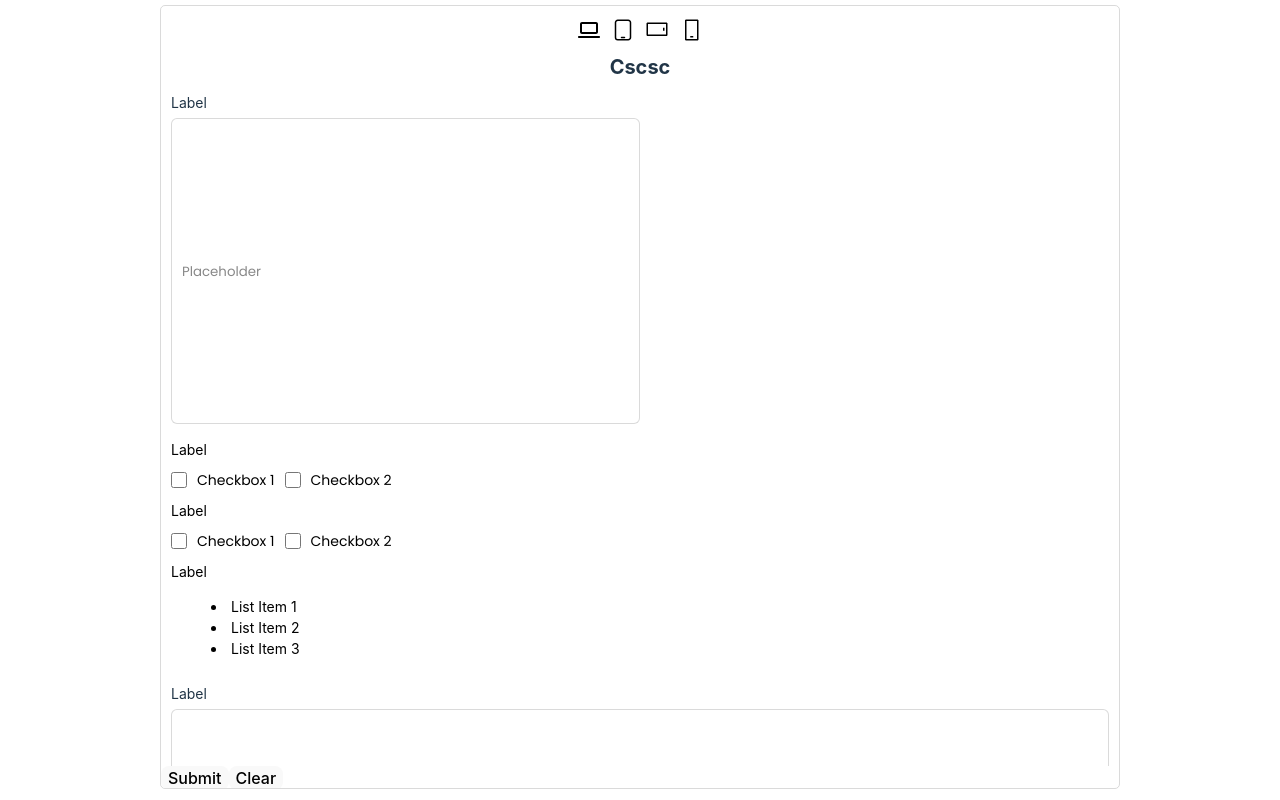
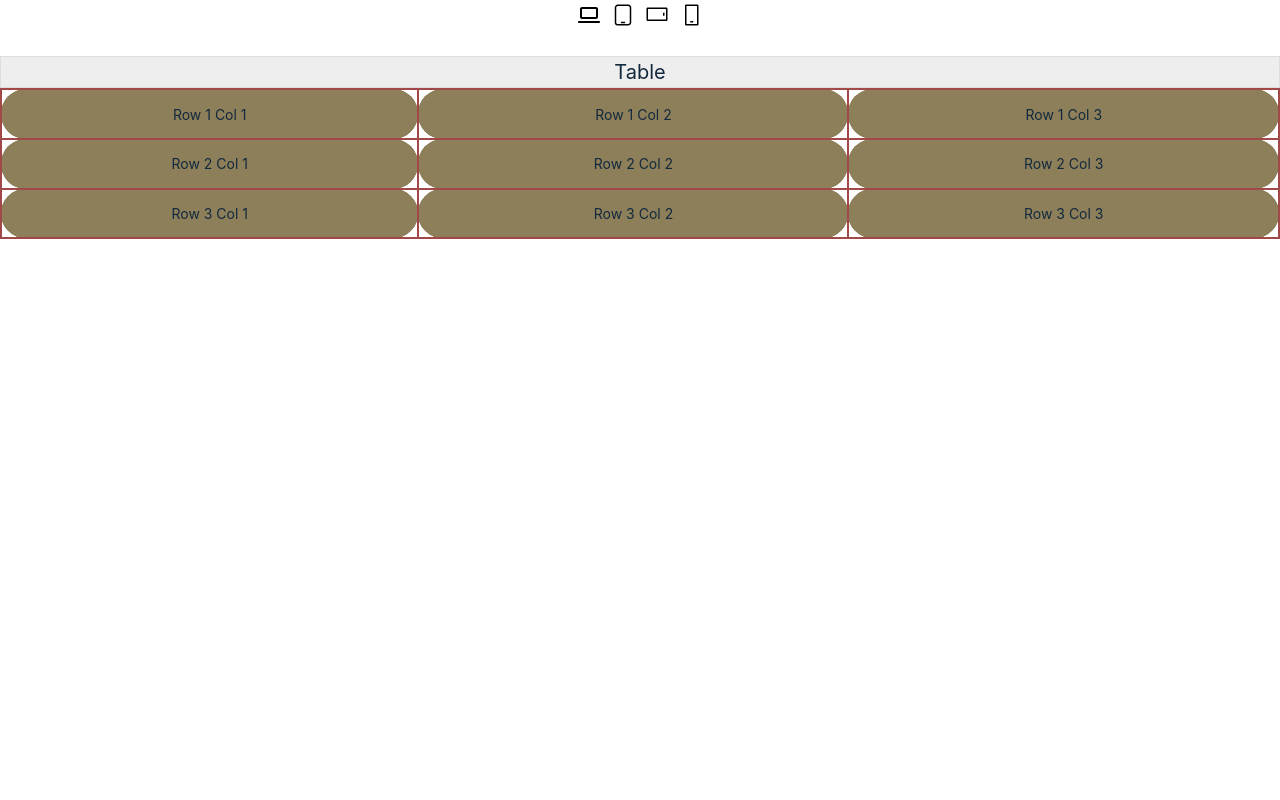
Before and after one commit to jshah3821/dynamic-form-for-project, a React (Vite) app: page / in a window 1280 px wide. Built offline with nearby package versions, Linux system fonts and the light colour scheme.

Commit message:
Single form editor
    Text input placeholder color
    List align second time issue

    Single form preview

    Text input placeholder color
    Text input right spacing not working

    Label items is not going in center

    Single page editor

    Table item align

    fixed

```diff
--- a/src/App.jsx
+++ b/src/App.jsx
@@ -21,16 +21,16 @@ function App() {
   console.log("==>", json.formName);
 
   return (
-    <FormBuilder
+    // <FormBuilder
+    //   jsonData={removeQuotesFromKeys(json?.canvasFields)}
+    //   formName={removeQuotesFromKeys(json?.formName)}
+    //   canvasStyle={json?.canvasCssStyling}
+    // />
+
+    <PageBuilder
       jsonData={removeQuotesFromKeys(json?.canvasFields)}
-      formName={removeQuotesFromKeys(json?.formName)}
       canvasStyle={json?.canvasCssStyling}
     />
-
-    // <PageBuilder
-    //   jsonData={removeQuotesFromKeys(json?.canvasFields)}
-    //   canvasStyle={json?.canvasCssStyling}
-    // />
   );
 }
 
--- a/src/components/Elements/FormBuilder.css
+++ b/src/components/Elements/FormBuilder.css
@@ -1270,9 +1270,14 @@ textarea {
 
 .list-conatiner {
   width: 100%;
-  list-style-position: inside !important;
+  /* list-style-position: inside !important; */
   overflow: auto;
   /* margin-bottom: 0px; */
+}
+
+li {
+  /* list-style: unset !important; */
+  list-style-position: inside;
 }
 
 .list-conatiner::-webkit-scrollbar {
--- a/src/components/Elements/ListElement/ListElement.tsx
+++ b/src/components/Elements/ListElement/ListElement.tsx
@@ -65,6 +65,15 @@ const ListElement = ({ listData, key }) => {
     paddingBottom: listStyle?.paddingBottom,
   };
 
+  const borderListItem = {
+    borderColor: listStyle?.borderColor,
+    borderWidth: listStyle?.borderWidth,
+    borderStyle: listStyle?.borderStyle,
+    borderRadius: listStyle?.borderRadius,
+  };
+
+  console.log("listStyle", listStyle);
+
   return (
     <div className="le_container" key={key} style={listItemContainer}>
       <p style={listItemTextStyle} className="le_list_container">
@@ -73,7 +82,18 @@ const ListElement = ({ listData, key }) => {
       <ul className="list-conatiner" style={listStyle}>
         {listItemDetails?.length > 0
           ? listItemDetails?.map((item, i) => {
-              return <li key={i}> {item?.name}</li>;
+              return (
+                <li
+                  style={
+                    (removeKeyInObject(listItemTextStyle, borderListItem),
+                    { listStylePosition: "inside !important" })
+                  }
+                  key={i}
+                >
+                  {" "}
+                  {item?.name}
+                </li>
+              );
             })
           : null}
       </ul>
--- a/src/components/Elements/Table/TableElement.tsx
+++ b/src/components/Elements/Table/TableElement.tsx
@@ -93,6 +93,9 @@ import "./TableStyles.css";
 const TableElement = ({ tableProps }) => {
   const tableHeadStyles = tableProps?.headingStyle;
   const tableCellStyles = tableProps?.tableStyle;
+
+  console.log("tableCellStyles", tableCellStyles);
+
   return (
     <div className="te_container">
       <p className="te_heading_text" style={tableHeadStyles}>
--- a/src/data.json
+++ b/src/data.json
@@ -1,339 +1,93 @@
 {
   "canvasFields": [
     {
-      "selectionType": "form",
-      "type": "element",
-      "subType": "input",
-      "title": "Text Input",
-      "properties": {
-        "type": "Text",
-        "name": "Name",
-        "label": "Label",
-        "placeholder": "Placeholder"
-      },
-      "validation": { "minLength": "", "maxLength": "", "required": false },
-      "style": {
-        "height": "50%",
-        "width": "50%",
-        "backgroundColor": "",
-        "color": "",
-        "paddingTop": "",
-        "marginTop": "",
-        "fontSize": "14px",
+      "selectionType": "page",
+      "type": "component",
+      "subType": "table",
+      "title": "Table",
+      "tableHeadingDetails": { "tableHeading": "Table" },
+      "headingStyle": {
+        "width": "",
+        "height": "",
+        "typography": "",
+        "fontSize": "20px",
+        "fontWeight": "400",
+        "lineHeight": "",
+        "textAlign": "center",
+        "color": "#13293d",
         "fontStyle": "",
         "fontFamily": "",
-        "fontWeight": "",
-        "textAlign": "",
-        "lineHeight": "",
         "textDecoration": "",
         "textTransform": "",
-        "direction": "",
-        "ratio": "",
-        "minWidth": "",
-        "minHeight": "",
-        "maxWidth": "",
-        "maxHeight": "",
-        "objectFit": "contain",
+        "overflow": "",
+        "backgroundColor": "#eee",
         "isBorder": "",
-        "borderWidth": "",
-        "borderStyle": "",
-        "borderColor": "",
-        "borderTopWidth": "",
-        "borderTopStyle": "",
-        "borderTopColor": "",
-        "borderRightWidth": "",
-        "borderRightStyle": "",
-        "borderRightColor": "",
-        "borderBottomWidth": "",
-        "borderBottomStyle": "",
-        "borderBottomColor": "",
-        "borderLeftWidth": "",
-        "borderLeftStyle": "",
-        "borderLeftColor": "",
-        "borderRadius": "",
-        "borderTopLeftRadius": "",
-        "borderTopRightRadius": "",
-        "borderBottomLeftRadius": "",
-        "borderBottomRightRadius": ""
+        "borderWidth": "1px",
+        "borderStyle": "solid",
+        "borderColor": "#dddddd",
+        "borderTopWidth": "1px",
+        "borderTopStyle": "solid",
+        "borderTopColor": "#dddddd",
+        "borderRightWidth": "1px",
+        "borderRightStyle": "solid",
+        "borderRightColor": "#dddddd",
+        "borderBottomWidth": "1px",
+        "borderBottomStyle": "solid",
+        "borderBottomColor": "#dddddd",
+        "borderLeftWidth": "1px",
+        "borderLeftStyle": "solid",
+        "borderLeftColor": "#dddddd",
+        "borderRadius": "0px",
+        "borderTopLeftRadius": "0px",
+        "borderTopRightRadius": "0px",
+        "borderBottomLeftRadius": "0px",
+        "borderBottomRightRadius": "0px"
       },
-      "id": "ut5ulNYNkIZRL3WBfZcyp",
-      "isSelectedField": false
-    },
-    {
-      "selectionType": "form",
-      "type": "element",
-      "subType": "checkbox",
-      "title": "Checkbox",
-      "properties": {
-        "label": "Label",
-        "optionDetails": [
-          { "label": "Checkbox 1", "value": "checkbox 1" },
-          { "label": "Checkbox 2", "value": "checkbox 2" }
+      "tableStyle": {
+        "width": "",
+        "height": "",
+        "typography": "",
+        "backgroundColor": "#8c7f5a",
+        "color": "#13293d",
+        "fontSize": "14px",
+        "fontWeight": "400",
+        "lineHeight": "",
+        "textAlign": "center",
+        "fontStyle": "",
+        "fontFamily": "",
+        "textDecoration": "",
+        "textTransform": "",
+        "isBorder": "",
+        "borderWidth": "2px",
+        "borderStyle": "solid",
+        "borderColor": "#a34848",
+        "borderTopWidth": "2px",
+        "borderTopStyle": "solid",
+        "borderTopColor": "#a34848",
+        "borderRightWidth": "2px",
+        "borderRightStyle": "solid",
+        "borderRightColor": "#a34848",
+        "borderBottomWidth": "2px",
+        "borderBottomStyle": "solid",
+        "borderBottomColor": "#a34848",
+        "borderLeftWidth": "2px",
+        "borderLeftStyle": "solid",
+        "borderLeftColor": "#a34848",
+        "borderRadius": "50px",
+        "borderTopLeftRadius": "50px",
+        "borderTopRightRadius": "50px",
+        "borderBottomLeftRadius": "50px",
+        "borderBottomRightRadius": "50px"
+      },
+      "tableDetails": {
+        "tableData": [
+          ["Row 1 Col 1", "Row 1 Col 2", "Row 1 Col 3"],
+          ["Row 2 Col 1", "Row 2 Col 2", "Row 2 Col 3"],
+          ["Row 3 Col 1", "Row 3 Col 2", "Row 3 Col 3"]
         ]
       },
-      "style": {
-        "height": "",
-        "width": "",
-        "backgroundColor": "",
-        "color": "black",
-        "paddingTop": "",
-        "marginTop": "",
-        "fontSize": "14px",
-        "fontStyle": "",
-        "fontFamily": "",
-        "fontWeight": "",
-        "textAlign": "",
-        "textDecoration": "",
-        "textTransform": "",
-        "ratio": "",
-        "minWidth": "",
-        "minHeight": "",
-        "maxWidth": "",
-        "maxHeight": "",
-        "objectFit": "contain",
-        "isBorder": "",
-        "borderWidth": "",
-        "borderStyle": "",
-        "borderColor": "",
-        "borderTopWidth": "",
-        "borderTopStyle": "",
-        "borderTopColor": "",
-        "borderRightWidth": "",
-        "borderRightStyle": "",
-        "borderRightColor": "",
-        "borderBottomWidth": "",
-        "borderBottomStyle": "",
-        "borderBottomColor": "",
-        "borderLeftWidth": "",
-        "borderLeftStyle": "",
-        "borderLeftColor": "",
-        "borderRadius": "",
-        "borderTopLeftRadius": "",
-        "borderTopRightRadius": "",
-        "borderBottomLeftRadius": "",
-        "borderBottomRightRadius": ""
-      },
-      "validation": { "required": false },
-      "id": "lMfEO-kS4uXcEb03jbI-D",
-      "isSelectedField": false
-    },
-    {
-      "selectionType": "form",
-      "type": "element",
-      "subType": "checkbox",
-      "title": "Checkbox",
-      "properties": {
-        "label": "Label",
-        "optionDetails": [
-          { "label": "Checkbox 1", "value": "checkbox 1" },
-          { "label": "Checkbox 2", "value": "checkbox 2" }
-        ]
-      },
-      "style": {
-        "height": "",
-        "width": "",
-        "backgroundColor": "",
-        "color": "black",
-        "paddingTop": "",
-        "marginTop": "",
-        "fontSize": "14px",
-        "fontStyle": "",
-        "fontFamily": "",
-        "fontWeight": "",
-        "textAlign": "",
-        "textDecoration": "",
-        "textTransform": "",
-        "ratio": "",
-        "minWidth": "",
-        "minHeight": "",
-        "maxWidth": "",
-        "maxHeight": "",
-        "objectFit": "contain",
-        "isBorder": "",
-        "borderWidth": "",
-        "borderStyle": "",
-        "borderColor": "",
-        "borderTopWidth": "",
-        "borderTopStyle": "",
-        "borderTopColor": "",
-        "borderRightWidth": "",
-        "borderRightStyle": "",
-        "borderRightColor": "",
-        "borderBottomWidth": "",
-        "borderBottomStyle": "",
-        "borderBottomColor": "",
-        "borderLeftWidth": "",
-        "borderLeftStyle": "",
-        "borderLeftColor": "",
-        "borderRadius": "",
-        "borderTopLeftRadius": "",
-        "borderTopRightRadius": "",
-        "borderBottomLeftRadius": "",
-        "borderBottomRightRadius": ""
-      },
-      "validation": { "required": false },
-      "id": "LRo8e7EHzswxUfaYY88cS",
-      "isSelectedField": false
-    },
-    {
-      "selectionType": "form",
-      "type": "element",
-      "subType": "list",
-      "title": "List",
-      "properties": {
-        "type": "Text",
-        "name": "Name",
-        "label": "Label",
-        "listStyle": {
-          "height": "",
-          "width": "",
-          "backgroundColor": "",
-          "color": "black",
-          "paddingTop": "",
-          "marginTop": "",
-          "fontSize": "14px",
-          "fontStyle": "",
-          "fontFamily": "",
-          "fontWeight": "",
-          "textDecoration": "",
-          "textTransform": "",
-          "direction": "",
-          "ratio": "",
-          "minWidth": "",
-          "minHeight": "",
-          "maxWidth": "",
-          "maxHeight": "",
-          "objectFit": "contain",
-          "isBorder": "",
-          "borderWidth": "",
-          "borderStyle": "",
-          "borderColor": "",
-          "borderTopWidth": "",
-          "borderTopStyle": "",
-          "borderTopColor": "",
-          "borderRightWidth": "",
-          "borderRightStyle": "",
-          "borderRightColor": "",
-          "borderBottomWidth": "",
-          "borderBottomStyle": "",
-          "borderBottomColor": "",
-          "borderLeftWidth": "",
-          "borderLeftStyle": "",
-          "borderLeftColor": "",
-          "borderRadius": "",
-          "textAlign": ""
-        },
-        "style": {
-          "height": "",
-          "width": "",
-          "listStyle": "disc",
-          "backgroundColor": "",
-          "color": "black",
-          "paddingTop": "",
-          "marginTop": "",
-          "fontSize": "14px",
-          "fontStyle": "",
-          "fontFamily": "",
-          "direction": "",
-          "fontWeight": "",
-          "textAlign": "",
-          "textDecoration": "",
-          "textTransform": "",
-          "ratio": "",
-          "minWidth": "",
-          "minHeight": "",
-          "maxWidth": "",
-          "maxHeight": "",
-          "objectFit": "contain",
-          "isBorder": "",
-          "borderWidth": "",
-          "borderStyle": "",
-          "borderColor": "",
-          "borderTopWidth": "",
-          "borderTopStyle": "",
-          "borderTopColor": "",
-          "borderRightWidth": "",
-          "borderRightStyle": "",
-          "borderRightColor": "",
-          "borderBottomWidth": "",
-          "borderBottomStyle": "",
-          "borderBottomColor": "",
-          "borderLeftWidth": "",
-          "borderLeftStyle": "",
-          "borderLeftColor": "",
-          "borderRadius": "",
-          "borderTopLeftRadius": "",
-          "borderTopRightRadius": "",
-          "borderBottomLeftRadius": "",
-          "borderBottomRightRadius": ""
-        },
-        "listItemDetails": [
-          { "name": "List Item 1" },
-          { "name": "List Item 2" },
-          { "name": "List Item 3" }
-        ]
-      },
-      "id": "xGpEVw7kfD2IEEgSiWTfE",
-      "isSelectedField": false
-    },
-    {
-      "selectionType": "form",
-      "type": "element",
-      "subType": "input",
-      "title": "Text Input",
-      "properties": {
-        "type": "Text",
-        "name": "Name",
-        "label": "Label",
-        "placeholder": "Placeholder"
-      },
-      "validation": { "minLength": "", "maxLength": "", "required": false },
-      "style": {
-        "height": "50%",
-        "width": "",
-        "backgroundColor": "",
-        "color": "",
-        "paddingTop": "",
-        "marginTop": "",
-        "fontSize": "14px",
-        "fontStyle": "",
-        "fontFamily": "",
-        "fontWeight": "",
-        "textAlign": "",
-        "lineHeight": "",
-        "textDecoration": "",
-        "textTransform": "",
-        "direction": "",
-        "ratio": "",
-        "minWidth": "",
-        "minHeight": "",
-        "maxWidth": "",
-        "maxHeight": "",
-        "objectFit": "contain",
-        "isBorder": "",
-        "borderWidth": "",
-        "borderStyle": "",
-        "borderColor": "",
-        "borderTopWidth": "",
-        "borderTopStyle": "",
-        "borderTopColor": "",
-        "borderRightWidth": "",
-        "borderRightStyle": "",
-        "borderRightColor": "",
-        "borderBottomWidth": "",
-        "borderBottomStyle": "",
-        "borderBottomColor": "",
-        "borderLeftWidth": "",
-        "borderLeftStyle": "",
-        "borderLeftColor": "",
-        "borderRadius": "",
-        "borderTopLeftRadius": "",
-        "borderTopRightRadius": "",
-        "borderBottomLeftRadius": "",
-        "borderBottomRightRadius": ""
-      },
-      "id": "5fXL-Jj92__uLQ4sIEWFY",
-      "isSelectedField": false
+      "id": "cr7juV7OwqvAN8zMSGzfQ",
+      "isSelectedField": true
     }
   ],
   "canvasCssStyling": {
@@ -343,5 +97,5 @@
     "gridTemplateRows": "",
     "gridTemplateColumns": ""
   },
-  "formName": "cscsc"
+  "formName": "csc"
 }
```
Also changed, not shown: src/components/Elements/SurveyForm/SurveyForm.tsx (+49 -20 lines).
